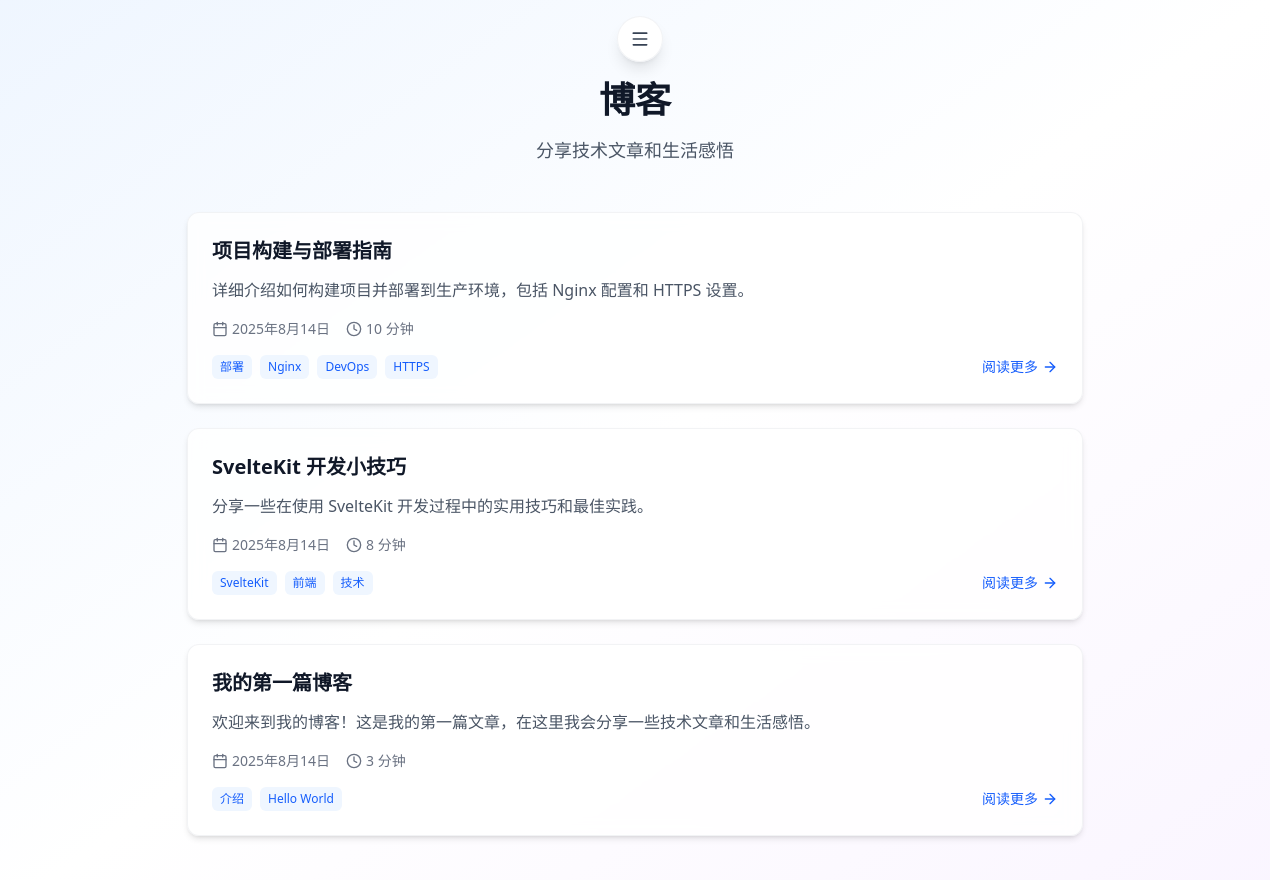
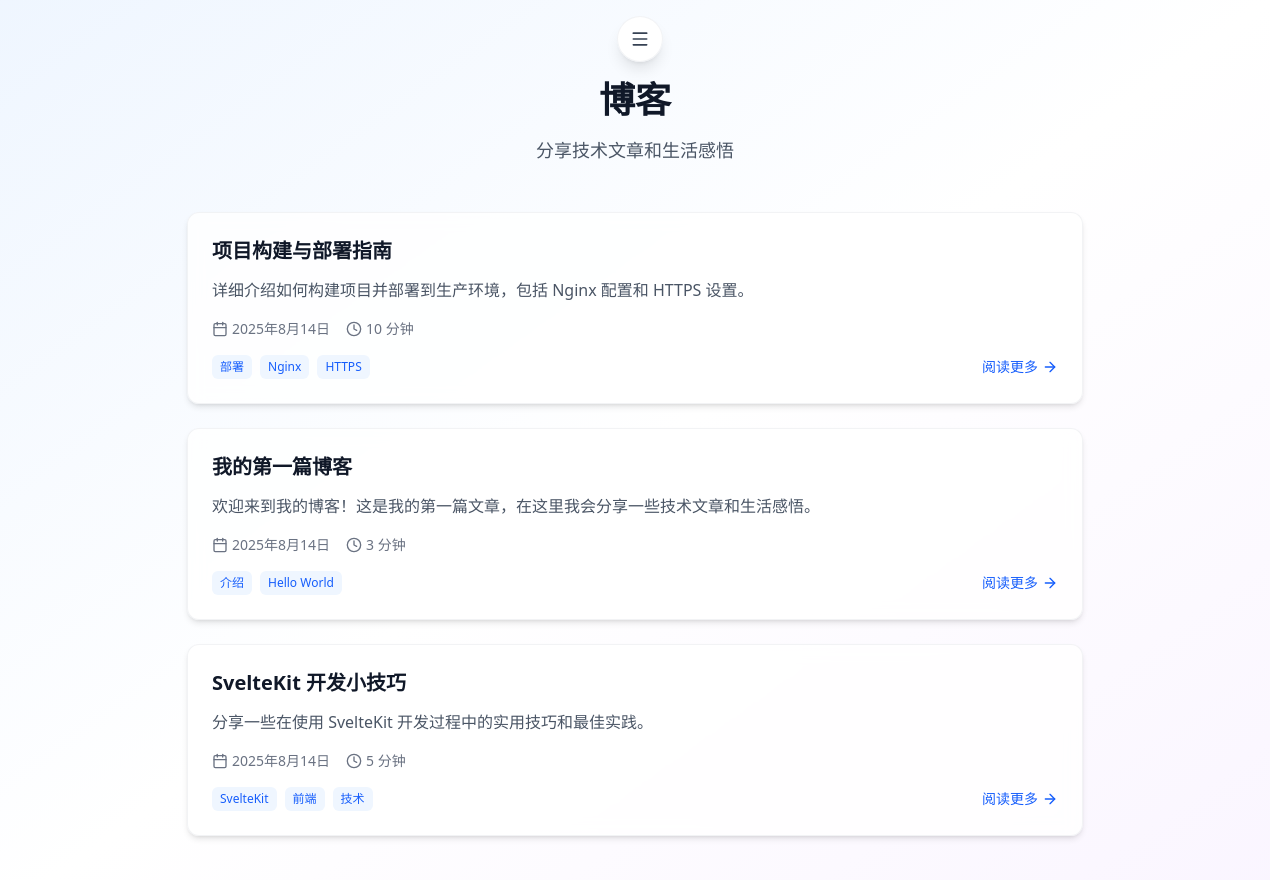
Before and after one commit to KirisameVanilla/KirisameNoSato, a SvelteKit app: page /blogs in a window 1280 px wide. Shown: the top 880 px of the page. Built offline with nearby package versions, Linux system fonts and the light colour scheme.

Commit message:
refactor: dynamically get posts

```diff
--- a/src/routes/blogs/+page.svelte
+++ b/src/routes/blogs/+page.svelte
@@ -1,36 +1,7 @@
 <script lang="ts">
 	import { Calendar, Clock, ArrowRight } from "lucide-svelte";
-
-	// 博客文章列表（你可以从这里添加你的博客文章）
-	const blogPosts = [
-		{
-			id: "deploy-guide",
-			title: "项目构建与部署指南",
-			description:
-				"详细介绍如何构建项目并部署到生产环境，包括 Nginx 配置和 HTTPS 设置。",
-			date: "2025-08-14",
-			readTime: "10 分钟",
-			tags: ["部署", "Nginx", "DevOps", "HTTPS"],
-		},
-		{
-			id: "svelte-tips",
-			title: "SvelteKit 开发小技巧",
-			description:
-				"分享一些在使用 SvelteKit 开发过程中的实用技巧和最佳实践。",
-			date: "2025-08-14",
-			readTime: "8 分钟",
-			tags: ["SvelteKit", "前端", "技术"],
-		},
-		{
-			id: "hello-world",
-			title: "我的第一篇博客",
-			description:
-				"欢迎来到我的博客！这是我的第一篇文章，在这里我会分享一些技术文章和生活感悟。",
-			date: "2025-08-14",
-			readTime: "3 分钟",
-			tags: ["介绍", "Hello World"],
-		},
-	];
+	import type { PageData } from './$types';
+	export let data: PageData;
 
 	// 格式化日期
 	function formatDate(dateString: string) {
@@ -60,7 +31,7 @@
 
 		<!-- 博客文章列表 -->
 		<div class="space-y-6 w-full max-w-4xl">
-			{#each blogPosts as post (post.id)}
+			{#each data.posts as post (post.slug)}
 				<article
 					class="group bg-white/80 hover:bg-white shadow-md hover:shadow-lg backdrop-blur-sm p-6 border border-gray-200/50 rounded-xl transition-all duration-300"
 				>
@@ -69,7 +40,7 @@
 						<h2
 							class="mb-3 font-semibold text-gray-900 group-hover:text-blue-600 text-xl transition-colors"
 						>
-							<a href="/blogs/{post.id}" class="hover:underline">
+							<a href="/blogs/{post.slug}" class="hover:underline">
 								{post.title}
 							</a>
 						</h2>
@@ -88,10 +59,12 @@
 									<Calendar class="mr-1 w-4 h-4" />
 									<span>{formatDate(post.date)}</span>
 								</div>
+								{#if post.readTime}
 								<div class="flex items-center">
 									<Clock class="mr-1 w-4 h-4" />
 									<span>{post.readTime}</span>
 								</div>
+								{/if}
 							</div>
 						</div>
 
@@ -109,7 +82,7 @@
 
 							<!-- 阅读更多链接 -->
 							<a
-								href="/blogs/{post.id}"
+								href="/blogs/{post.slug}"
 								class="flex items-center text-blue-600 hover:text-blue-700 transition-all group-hover:translate-x-1 duration-200"
 							>
 								<span class="mr-1 text-sm">阅读更多</span>
@@ -122,7 +95,7 @@
 		</div>
 
 		<!-- 如果没有文章的提示 -->
-		{#if blogPosts.length === 0}
+		{#if !data.posts || data.posts.length === 0}
 			<div
 				class="bg-white/80 backdrop-blur-sm p-12 border border-gray-200/50 rounded-xl text-center"
 			>
--- /dev/null
+++ b/src/routes/blogs/+page.ts
@@ -0,0 +1,21 @@
+import type { PageLoad } from './$types';
+
+// 动态导入所有 posts 目录下的 svelte 文件
+const modules = import.meta.glob('../blogs/posts/*.svelte');
+
+export const load: PageLoad = async () => {
+  const posts = await Promise.all(
+    Object.entries(modules).map(async ([path, resolver]) => {
+      const mod: any = await resolver();
+      // 提取 metadata（frontmatter）
+      return {
+        ...mod.metadata,
+        // 生成 slug 方便跳转
+        slug: path.split('/').pop()?.replace('.svelte', '')
+      };
+    })
+  );
+  // 按日期降序排序（假设 metadata 里有 date 字段）
+  posts.sort((a, b) => (b.date && a.date) ? new Date(b.date).getTime() - new Date(a.date).getTime() : 0);
+  return { posts };
+};
--- a/src/routes/blogs/[slug]/+page.ts
+++ b/src/routes/blogs/[slug]/+page.ts
@@ -1,50 +1,25 @@
 import { error } from '@sveltejs/kit';
-import HelloWorld from '../posts/HelloWorld.svelte';
-import SvelteTips from '../posts/SvelteTips.svelte';
-import DeployGuide from '../posts/DeployGuide.svelte';
 
-// 博客文章映射（将文章ID映射到对应的Svelte组件）
-const blogPosts = {
-	'hello-world': {
-		id: 'hello-world',
-		title: '我的第一篇博客',
-		description: '欢迎来到我的博客！这是我的第一篇文章，在这里我会分享一些技术文章和生活感悟。',
-		date: '2025-01-15',
-		readTime: '3 分钟',
-		tags: ['介绍', 'Hello World'],
-		component: HelloWorld
-	},
-	'svelte-tips': {
-		id: 'svelte-tips',
-		title: 'SvelteKit 开发小技巧',
-		description: '分享一些在使用 SvelteKit 开发过程中的实用技巧和最佳实践。',
-		date: '2025-01-10',
-		readTime: '8 分钟',
-		tags: ['SvelteKit', '前端', '技术'],
-		component: SvelteTips
-	},
-	'deploy-guide': {
-		id: 'deploy-guide',
-		title: '项目构建与部署指南',
-		description: '详细介绍如何构建项目并部署到生产环境，包括 Nginx 配置和 HTTPS 设置。',
-		date: '2025-01-20',
-		readTime: '10 分钟',
-		tags: ['部署', 'Nginx', 'DevOps', 'HTTPS'],
-		component: DeployGuide
-	}
-	// 你可以在这里添加更多博客文章
-};
+const modules = import.meta.glob('../posts/*.svelte');
 
 export const load = async ({ params }: { params: { slug: string } }) => {
-	const post = blogPosts[params.slug as keyof typeof blogPosts];
-
-	if (!post) {
-		throw error(404, {
-			message: '文章不存在'
-		});
+	const slug = params.slug;
+	let found = null;
+	for (const [path, resolver] of Object.entries(modules)) {
+		// 支持 hello-world、HelloWorld 两种 slug
+		const fileName = path.split('/').pop()?.replace('.svelte', '').toLowerCase();
+		if (fileName === slug.toLowerCase()) {
+			const mod: any = await resolver();
+			found = {
+				...mod.metadata,
+				slug,
+				component: mod.default
+			};
+			break;
+		}
 	}
-
-	return {
-		post
-	};
+	if (!found) {
+		throw error(404, { message: '文章不存在' });
+	}
+	return { post: found };
 };
--- a/src/routes/blogs/posts/DeployGuide.svelte
+++ b/src/routes/blogs/posts/DeployGuide.svelte
@@ -1,4 +1,14 @@
-<!-- 项目构建与部署指南 -->
+<script context="module" lang="ts">
+    export const metadata = {
+        title: "项目构建与部署指南",
+        description:
+            "详细介绍如何构建项目并部署到生产环境，包括 Nginx 配置和 HTTPS 设置。",
+        date: "2025-08-14",
+        readTime: "10 分钟",
+        tags: ["部署", "Nginx", "HTTPS"],
+    };
+</script>
+
 <script lang="ts">
     import {
         Calendar,
@@ -10,17 +20,6 @@
         Server,
         Shield,
     } from "lucide-svelte";
-    import { onMount } from "svelte";
-
-    // 文章元数据
-    const meta = {
-        title: "项目构建与部署指南",
-        description:
-            "详细介绍如何构建项目并部署到生产环境，包括 Nginx 配置和 HTTPS 设置。",
-        date: "2025-01-20",
-        readTime: "10 分钟",
-        tags: ["部署", "Nginx", "DevOps", "HTTPS"],
-    };
 
     // 交互式复制功能
     let copiedStates: { [key: string]: boolean } = {};
@@ -81,10 +80,6 @@ sudo certbot --nginx -d your-domain.com
 # 测试自动续期
 sudo certbot renew --dry-run`,
     };
-
-    onMount(() => {
-        console.log("部署指南文章已加载");
-    });
 </script>
 
 <!-- 文章头部信息 -->
@@ -93,18 +88,18 @@ sudo certbot renew --dry-run`,
         <div class="flex items-center space-x-4 text-gray-500 text-sm">
             <div class="flex items-center">
                 <Calendar class="mr-2 w-4 h-4" />
-                <span>{formatDate(meta.date)}</span>
+                <span>{formatDate(metadata.date)}</span>
             </div>
             <div class="flex items-center">
                 <Clock class="mr-2 w-4 h-4" />
-                <span>{meta.readTime}</span>
+                <span>{metadata.readTime}</span>
             </div>
         </div>
     </div>
 
     <!-- 标签 -->
     <div class="flex flex-wrap gap-2 mb-6">
-        {#each meta.tags as tag (tag)}
+        {#each metadata.tags as tag (tag)}
             <span
                 class="flex items-center bg-green-50 px-3 py-1 rounded-full font-medium text-green-600 text-sm"
             >
--- a/src/routes/blogs/posts/HelloWorld.svelte
+++ b/src/routes/blogs/posts/HelloWorld.svelte
@@ -1,16 +1,16 @@
-<!-- 我的第一篇博客 - Hello World -->
-<script lang="ts">
-	import { Calendar, Clock, Tag } from "lucide-svelte";
-
-	// 文章元数据
-	const meta = {
+<script context="module" lang="ts">
+	export const metadata = {
 		title: "我的第一篇博客",
 		description:
 			"欢迎来到我的博客！这是我的第一篇文章，在这里我会分享一些技术文章和生活感悟。",
-		date: "2025-01-15",
+		date: "2025-08-14",
 		readTime: "3 分钟",
 		tags: ["介绍", "Hello World"],
 	};
+</script>
+
+<script lang="ts">
+	import { Calendar, Clock, Tag } from "lucide-svelte";
 
 	// 格式化日期
 	function formatDate(dateString: string) {
@@ -29,18 +29,18 @@
 		<div class="flex items-center space-x-4 text-gray-500 text-sm">
 			<div class="flex items-center">
 				<Calendar class="mr-2 w-4 h-4" />
-				<span>{formatDate(meta.date)}</span>
+				<span>{formatDate(metadata.date)}</span>
 			</div>
 			<div class="flex items-center">
 				<Clock class="mr-2 w-4 h-4" />
-				<span>{meta.readTime}</span>
+				<span>{metadata.readTime}</span>
 			</div>
 		</div>
 	</div>
 
 	<!-- 标签 -->
 	<div class="flex flex-wrap gap-2 mb-6">
-		{#each meta.tags as tag (tag)}
+		{#each metadata.tags as tag (tag)}
 			<span
 				class="flex items-center bg-blue-50 px-3 py-1 rounded-full font-medium text-blue-600 text-sm"
 			>
--- a/src/routes/blogs/posts/SvelteTips.svelte
+++ b/src/routes/blogs/posts/SvelteTips.svelte
@@ -1,17 +1,17 @@
-<!-- SvelteKit 开发小技巧 -->
+<script context="module" lang="ts">
+	export const metadata = {
+		title: "SvelteKit 开发小技巧",
+		description:
+			"分享一些在使用 SvelteKit 开发过程中的实用技巧和最佳实践。",
+		date: "2025-08-14",
+		readTime: "5 分钟",
+		tags: ["SvelteKit", "前端", "技术"],
+	};
+</script>
+
 <script lang="ts">
 	import { Calendar, Clock, Tag } from "lucide-svelte";
 	import { onMount } from "svelte";
-
-	// 文章元数据
-	const meta = {
-		title: "SvelteKit 开发小技巧",
-		description:
-			"分享一些在使用 SvelteKit 开发过程中的实用技巧和最佳实践。",
-		date: "2025-01-10",
-		readTime: "8 分钟",
-		tags: ["SvelteKit", "前端", "技术"],
-	};
 
 	// 交互式演示变量
 	let count = 0;
@@ -48,18 +48,18 @@
 		<div class="flex items-center space-x-4 text-gray-500 text-sm">
 			<div class="flex items-center">
 				<Calendar class="mr-2 w-4 h-4" />
-				<span>{formatDate(meta.date)}</span>
+				<span>{formatDate(metadata.date)}</span>
 			</div>
 			<div class="flex items-center">
 				<Clock class="mr-2 w-4 h-4" />
-				<span>{meta.readTime}</span>
+				<span>{metadata.readTime}</span>
 			</div>
 		</div>
 	</div>
 
 	<!-- 标签 -->
 	<div class="flex flex-wrap gap-2 mb-6">
-		{#each meta.tags as tag (tag)}
+		{#each metadata.tags as tag (tag)}
 			<span
 				class="flex items-center bg-blue-50 px-3 py-1 rounded-full font-medium text-blue-600 text-sm"
 			>
```
